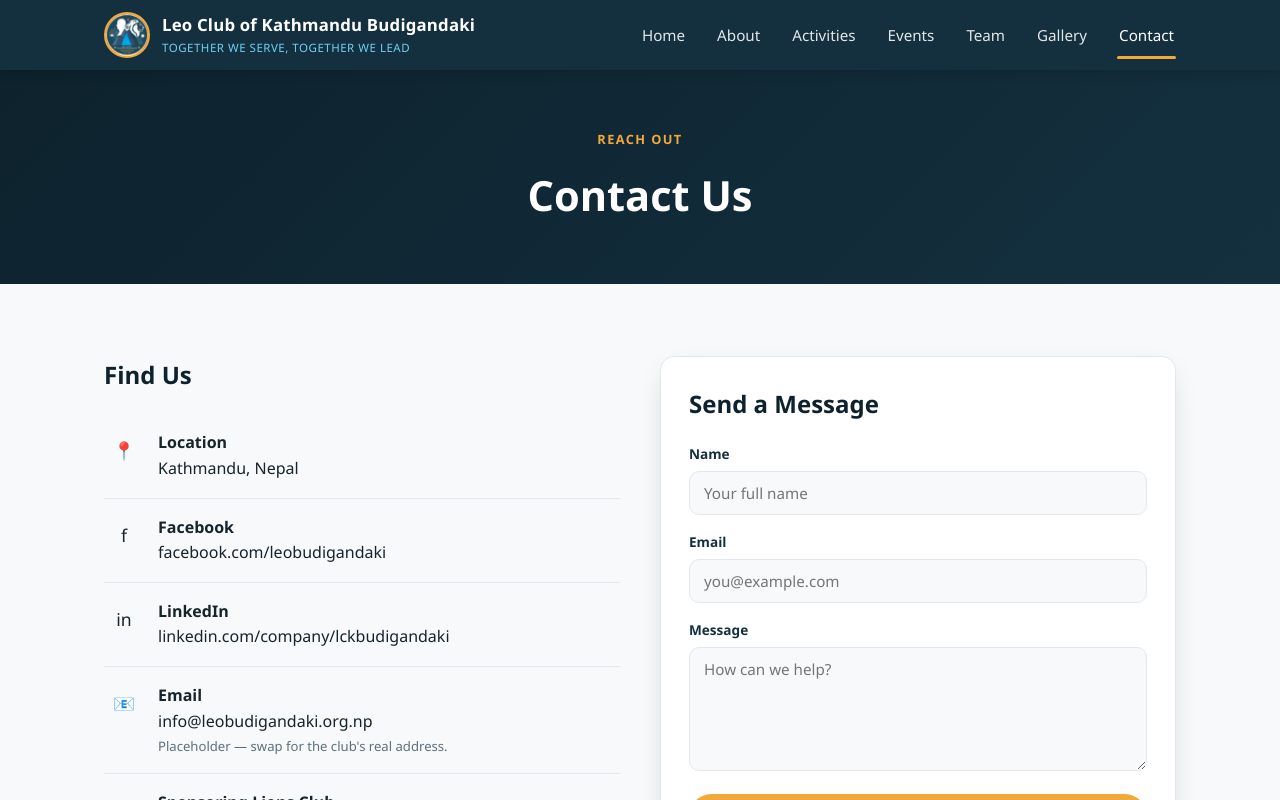
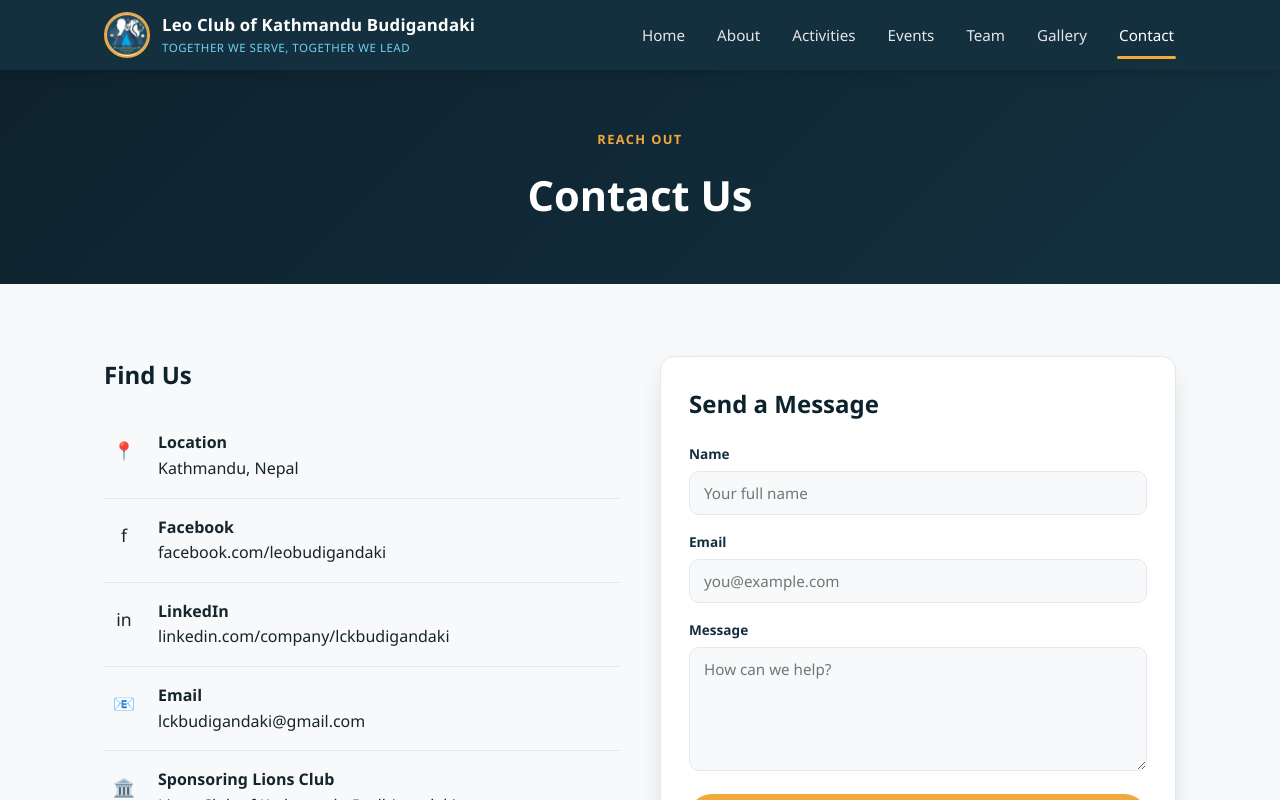
Before and after one commit to heisenbergpawannnn/leoclub, a React (Vite) app: page /contact in a window 1280 px wide. Shown: the top 800 px of the page. Built offline with nearby package versions, Linux system fonts and the light colour scheme.

Commit message:
Use the club's real email on the contact page and footer
Was still showing a placeholder address after the real one
(lckbudigandaki@gmail.com) was given — swapped it in and dropped the
placeholder note.

```diff
--- a/src/components/Footer.jsx
+++ b/src/components/Footer.jsx
@@ -31,7 +31,7 @@ export default function Footer() {
             >
               in
             </a>
-            <a href="mailto:info@leobudigandaki.org.np" aria-label="Email">
+            <a href="mailto:lckbudigandaki@gmail.com" aria-label="Email">
               @
             </a>
           </div>
--- a/src/pages/Contact.jsx
+++ b/src/pages/Contact.jsx
@@ -67,10 +67,7 @@ export default function Contact() {
                 <div>
                   <strong>Email</strong>
                   <br />
-                  <a href="mailto:info@leobudigandaki.org.np">info@leobudigandaki.org.np</a>
-                  <div style={{ fontSize: "0.82rem", color: "var(--muted)", marginTop: 2 }}>
-                    Placeholder — swap for the club's real address.
-                  </div>
+                  <a href="mailto:lckbudigandaki@gmail.com">lckbudigandaki@gmail.com</a>
                 </div>
               </li>
               <li>
```
